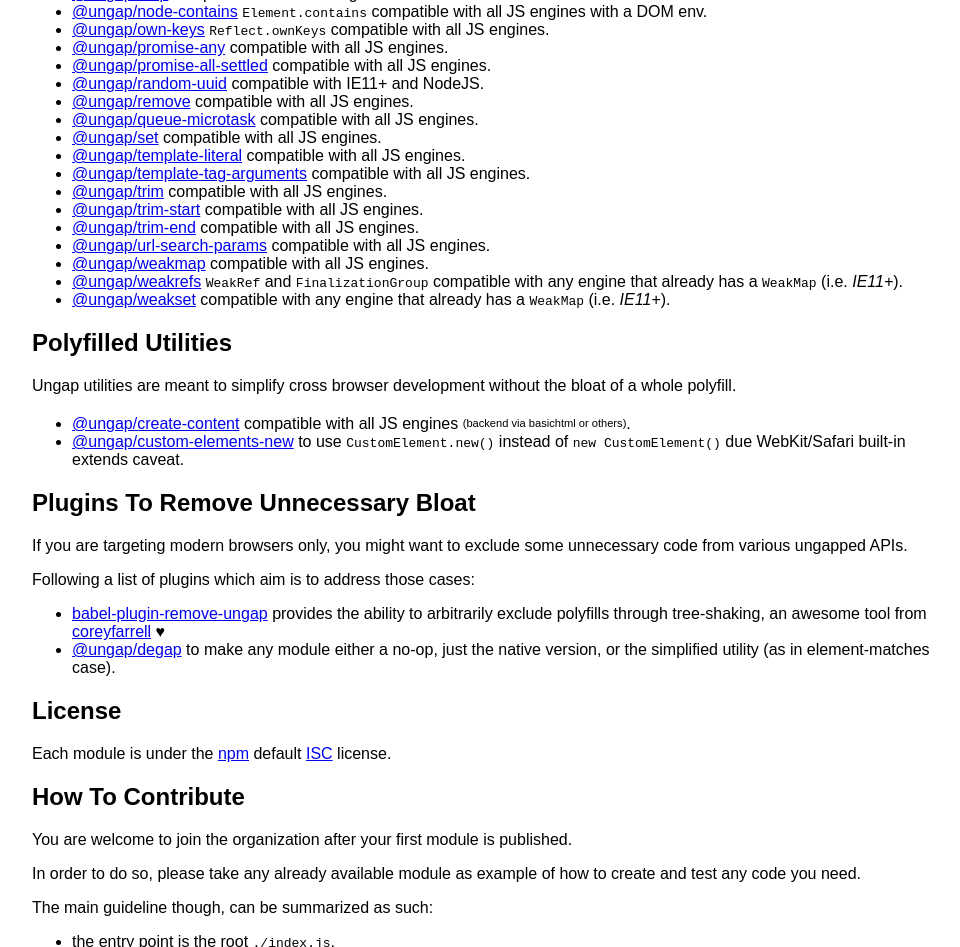
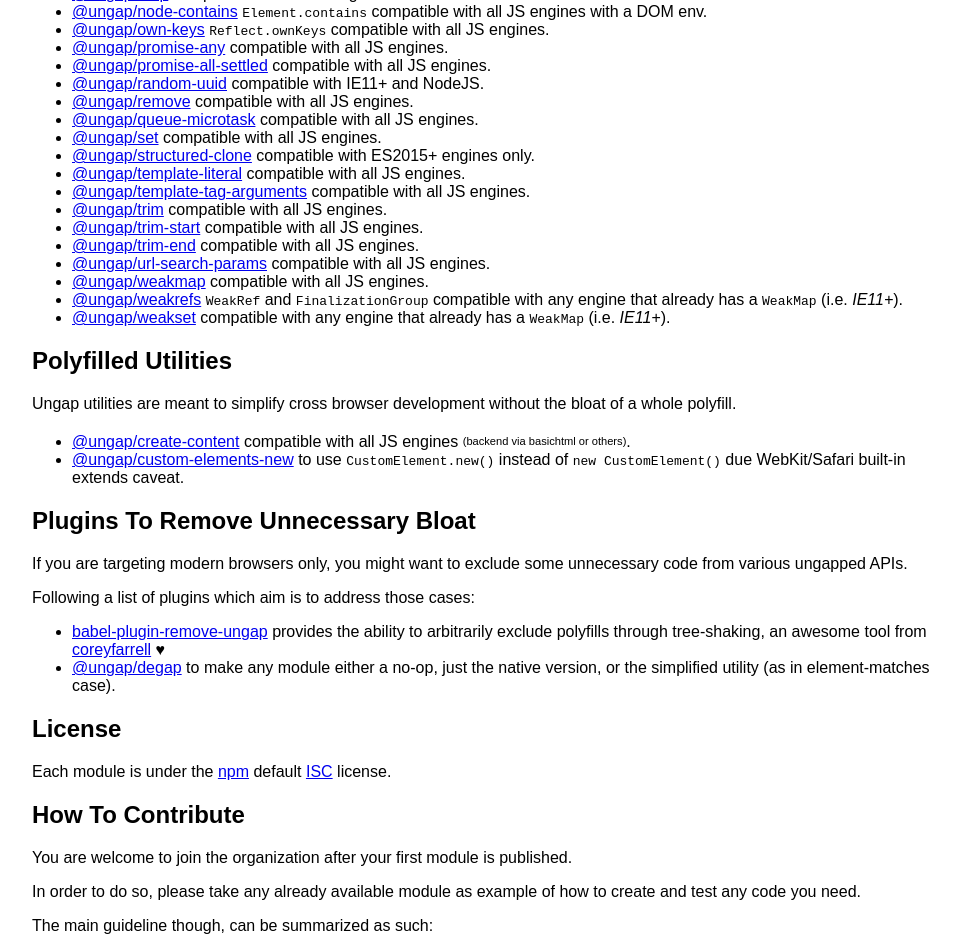
Before and after one commit to ungap/ungap.github.io, a website: page index.html in a window 1280 px wide. Shown: the part 1826-2773 px from the top of the page, without its empty margins (148-1108 px from the left). Drawn offline with nearby package versions, Linux system fonts and the light colour scheme.

Commit message:
Added structuredClone polyfill

```diff
--- a/index.html
+++ b/index.html
@@ -96,6 +96,7 @@
 <li><a href="https://github.com/ungap/remove">@ungap/remove</a> compatible with all JS engines.</li>
 <li><a href="https://github.com/ungap/queue-microtask">@ungap/queue-microtask</a> compatible with all JS engines.</li>
 <li><a href="https://github.com/ungap/set">@ungap/set</a> compatible with all JS engines.</li>
+<li><a href="https://github.com/ungap/structured-clone">@ungap/structured-clone</a> compatible with ES2015+ engines only.</li>
 <li><a href="https://github.com/ungap/template-literal">@ungap/template-literal</a> compatible with all JS engines.</li>
 <li><a href="https://github.com/ungap/template-tag-arguments">@ungap/template-tag-arguments</a> compatible with all JS engines.</li>
 <li><a href="https://github.com/ungap/trim">@ungap/trim</a> compatible with all JS engines.</li>
```
Also changed, not shown: README.md.
